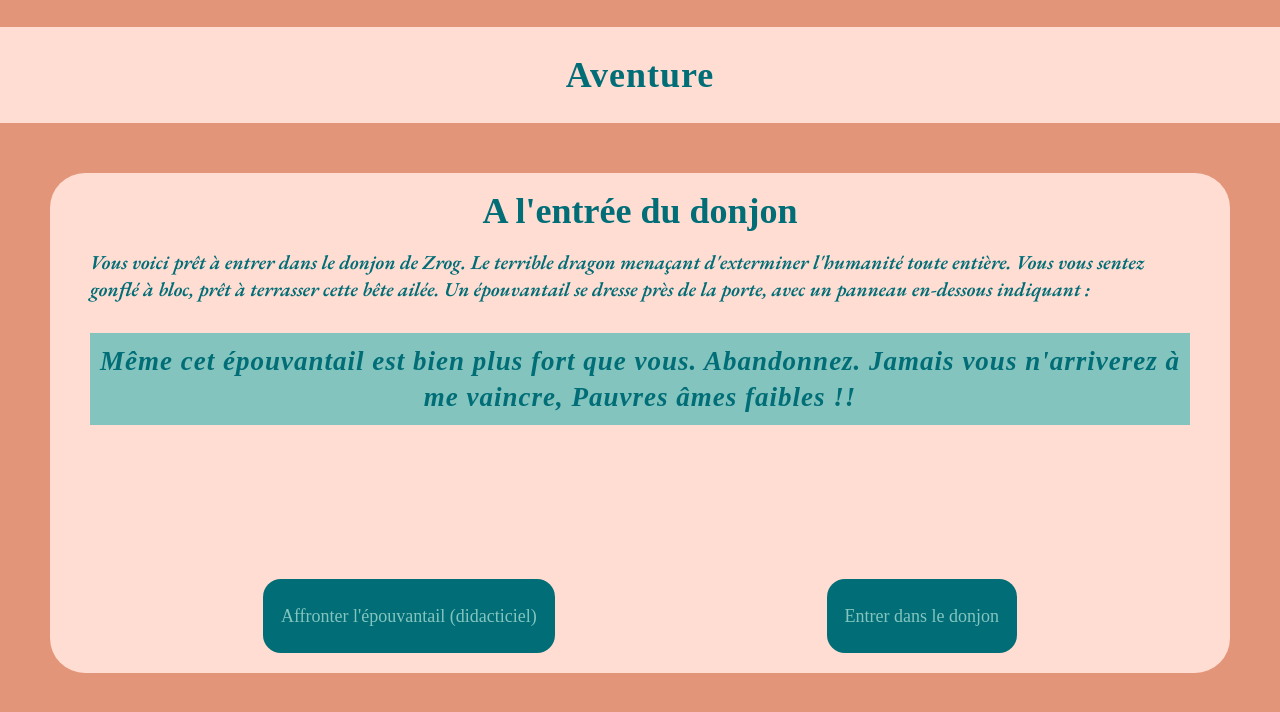
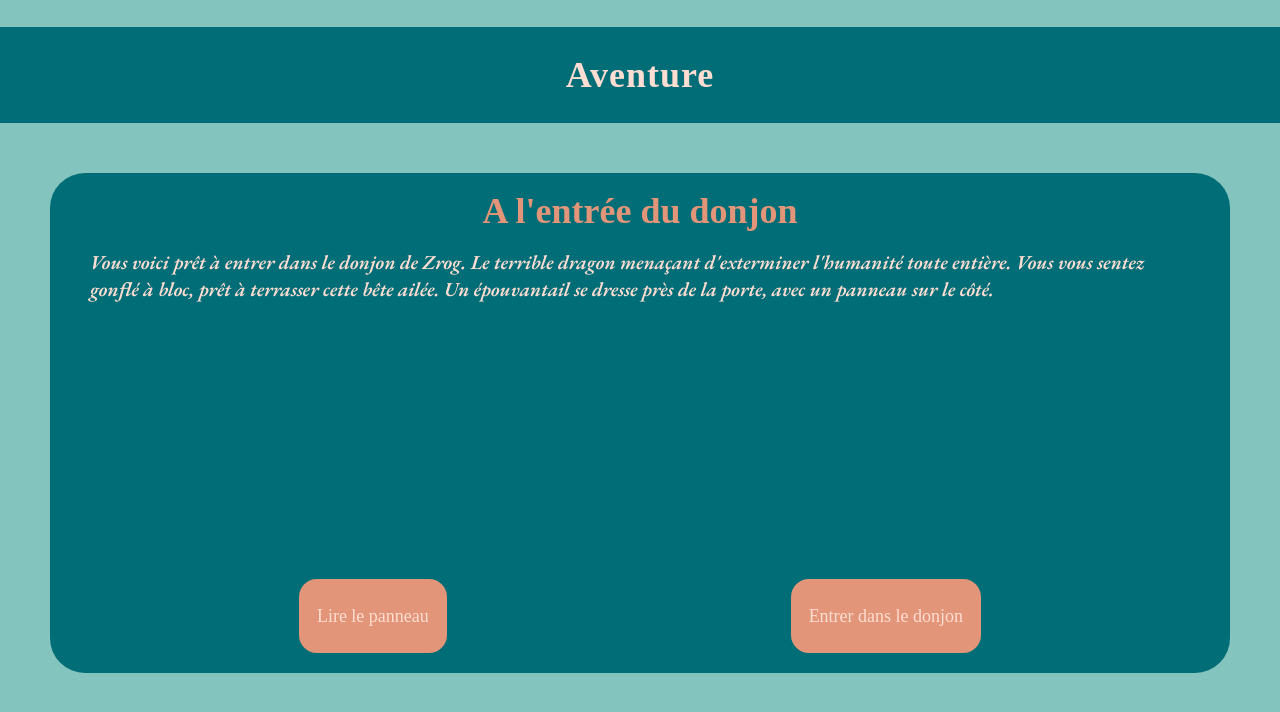
Before and after one commit to GoutteDooo/aventure, a React (Vite) app in the folder aventure-react/: page /adventure in a window 1280 px wide. Shown: the top 712 px of the page. Built offline with nearby package versions, Linux system fonts and the light colour scheme; a web font is replaced by a local one; what @midudev/tailwind-animations would draw is missing.

Commit message:
style: plus dark

```diff
--- a/aventure-react/src/data/adventureData.js
+++ b/aventure-react/src/data/adventureData.js
@@ -6,26 +6,39 @@ const storySteps = [
     title: `A l'entrée du donjon`,
     text: `Vous voici prêt à entrer dans le donjon de Zrog. Le terrible dragon menaçant d'exterminer l'humanité toute entière.
             Vous vous sentez gonflé à bloc, prêt à terrasser cette bête ailée.
-            Un épouvantail se dresse près de la porte, avec un panneau en-dessous indiquant :`,
-    speak: `Même cet épouvantail est bien plus fort que vous.
-    Abandonnez. Jamais vous n'arriverez à me vaincre, Pauvres âmes faibles !!`,
+            Un épouvantail se dresse près de la porte, avec un panneau sur le côté.`,
+    speak: ``,
     choices: [
-      { text: `Affronter l'épouvantail (didacticiel)`, nextId: 2 },
-      { text: `Entrer dans le donjon`, nextId: 3 },
+      { text: `Lire le panneau`, nextId: 2 },
+      { text: `Entrer dans le donjon`, nextId: 4 },
     ],
   },
   {
     id: 2,
     main: "Aventure",
-    title: `Salle 1`,
+    title: `A l'entrée du donjon`,
     text: `Vous voici prêt à entrer dans le donjon de Zrog. Le terrible dragon menaçant d'exterminer l'humanité toute entière.
             Vous vous sentez gonflé à bloc, prêt à terrasser cette bête ailée.
             Un épouvantail se dresse près de la porte, avec un panneau en-dessous indiquant :`,
     speak: `Même cet épouvantail est bien plus fort que vous.
-    Abandonnez. Jamais vous n'arriverez à me vaincre, Pauvres âmes faibles !!`,
+    Abandonnez. Jamais vous ne parviendrez à me vaincre moi, Le Grand Dragon Zorg. Pauvres âmes faibles !`,
     choices: [
-      { text: `Affronter l'épouvantail (didacticiel)`, nextId: 2 },
-      { text: `Entrer dans le donjon`, nextId: 3 },
+      { text: `Affronter l'épouvantail (didacticiel)`, nextId: 3 },
+      { text: `Entrer dans le donjon`, nextId: 4 },
+    ],
+  },
+  {
+    id: 3,
+    main: "Aventure",
+    title: `A l'entrée du donjon`,
+    text: `Vous voici prêt à entrer dans le donjon de Zrog. Le terrible dragon menaçant d'exterminer l'humanité toute entière.
+            Vous vous sentez gonflé à bloc, prêt à terrasser cette bête ailée.
+            Un épouvantail se dresse près de la porte, avec un panneau en-dessous indiquant :`,
+    speak: `Même cet épouvantail est bien plus fort que vous.
+    Abandonnez. Jamais vous ne parviendrez à me vaincre moi, Le Grand Dragon Zorg. Pauvres âmes faibles !`,
+    choices: [
+      { text: `Affronter l'épouvantail (didacticiel)`, nextId: 3 },
+      { text: `Entrer dans le donjon`, nextId: 4 },
     ],
   },
   /* En dessous à modifier */
--- a/aventure-react/src/styles/main.css
+++ b/aventure-react/src/styles/main.css
@@ -72,6 +72,7 @@ html {
 body {
   margin: 0;
   padding: 0;
+  -webkit-box-sizing: border-box;
           box-sizing: border-box;
 }
 
@@ -96,10 +97,19 @@ h2 {
 /* PAGES */
 .home {
   height: 100vh;
+  display: -webkit-box;
+  display: -ms-flexbox;
   display: flex;
+  -webkit-box-orient: vertical;
+  -webkit-box-direction: normal;
+      -ms-flex-direction: column;
           flex-direction: column;
   gap: 100px;
+  -webkit-box-pack: center;
+      -ms-flex-pack: center;
           justify-content: center;
+  -webkit-box-align: center;
+      -ms-flex-align: center;
           align-items: center;
   background: #006d77;
   color: #edf6f9;
@@ -135,35 +145,52 @@ h2 {
 
 .adventure {
   height: 100vh;
+  display: -webkit-box;
+  display: -ms-flexbox;
   display: flex;
+  -webkit-box-align: center;
+      -ms-flex-align: center;
           align-items: center;
+  -webkit-box-pack: center;
+      -ms-flex-pack: center;
           justify-content: center;
+  -webkit-box-orient: vertical;
+  -webkit-box-direction: normal;
+      -ms-flex-direction: column;
           flex-direction: column;
-  background: #e29578;
+  background: #83c5be;
 }
 .adventure__h1 {
   letter-spacing: 1px;
   margin-bottom: 50px;
-  background: #ffddd2;
-  color: #006d77;
+  background: #006d77;
+  color: #ffddd2;
   width: 100%;
   text-align: center;
   padding: 30px;
 }
 .adventure__story {
-  color: #006d77;
-  background: #ffddd2;
+  color: #ffddd2;
+  background: #006d77;
   height: 500px;
   border-radius: 35px;
   padding: 20px;
+  display: -webkit-box;
+  display: -ms-flexbox;
   display: flex;
+  -webkit-box-orient: vertical;
+  -webkit-box-direction: normal;
+      -ms-flex-direction: column;
           flex-direction: column;
+  -webkit-box-align: center;
+      -ms-flex-align: center;
           align-items: center;
   margin: 0 50px 100px;
 }
 .adventure__story .adventure__title {
   font-weight: bold;
   font-size: 2rem;
+  color: #e29578;
 }
 .adventure__story .adventure__text {
   padding: 20px;
@@ -179,25 +206,30 @@ h2 {
   text-align: center;
   font-size: 1.5rem;
   line-height: 2rem;
-  letter-spacing: 1px;
+  letter-spacing: 2px;
   background: #83c5be;
+  color: red;
+  border-radius: 1rem;
   margin-top: 30px;
   padding: 10px;
 }
 .adventure__story .adventure__choices {
   height: 100px;
   width: 90%;
+  display: -webkit-box;
+  display: -ms-flexbox;
   display: flex;
+  -ms-flex-pack: distribute;
       justify-content: space-around;
 }
 .adventure__story .adventure__choices .adventure__choice {
-  background: #006d77;
-  color: #83c5be;
+  background: #e29578;
+  color: #ffddd2;
   border-radius: 1rem;
   padding: 1rem;
 }
 .adventure__story .adventure__choices .adventure__choice:hover {
-  background: #83c5be;
+  background: #ffddd2;
   color: #006d77;
 }
 
--- a/aventure-react/src/styles/pages/_adventure.scss
+++ b/aventure-react/src/styles/pages/_adventure.scss
@@ -2,19 +2,19 @@
   height: 100vh;
   @include verticalCenter;
   flex-direction: column;
-  background: $light2;
+  background: $dark1;
   &__h1 {
     letter-spacing: 1px;
     margin-bottom: 50px;
-    background: $light1;
-    color: $dark2;
+    background: $dark2;
+    color: $light1;
     width: 100%;
     text-align: center;
     padding: 30px;
   }
   &__story {
-    color: $dark2;
-    background: $light1;
+    color: $light1;
+    background: $dark2;
     height: 500px;
     border-radius: 35px;
     padding: 20px;
@@ -25,6 +25,7 @@
     .adventure__title {
       font-weight: bold;
       font-size: 2rem;
+      color: $light2;
     }
     .adventure__text {
       padding: 20px;
@@ -39,8 +40,10 @@
         text-align: center;
         font-size: 1.5rem;
         line-height: 2rem;
-        letter-spacing: 1px;
+        letter-spacing: 2px;
         background: $dark1;
+        color: red;
+        border-radius: 1rem;
         margin-top: 30px;
         padding: 10px;
       }
@@ -51,12 +54,12 @@
       display: flex;
       justify-content: space-around;
       .adventure__choice {
-        background: $dark2;
-        color: $dark1;
+        background: $light2;
+        color: $light1;
         border-radius: 1rem;
         padding: 1rem;
         &:hover {
-          background: $dark1;
+          background: $light1;
           color: $dark2;
         }
       }
```
Also changed, not shown: 1 other file (tests, documents, lock files or other folders). Lines whose indentation alone changed are shown as unchanged.
